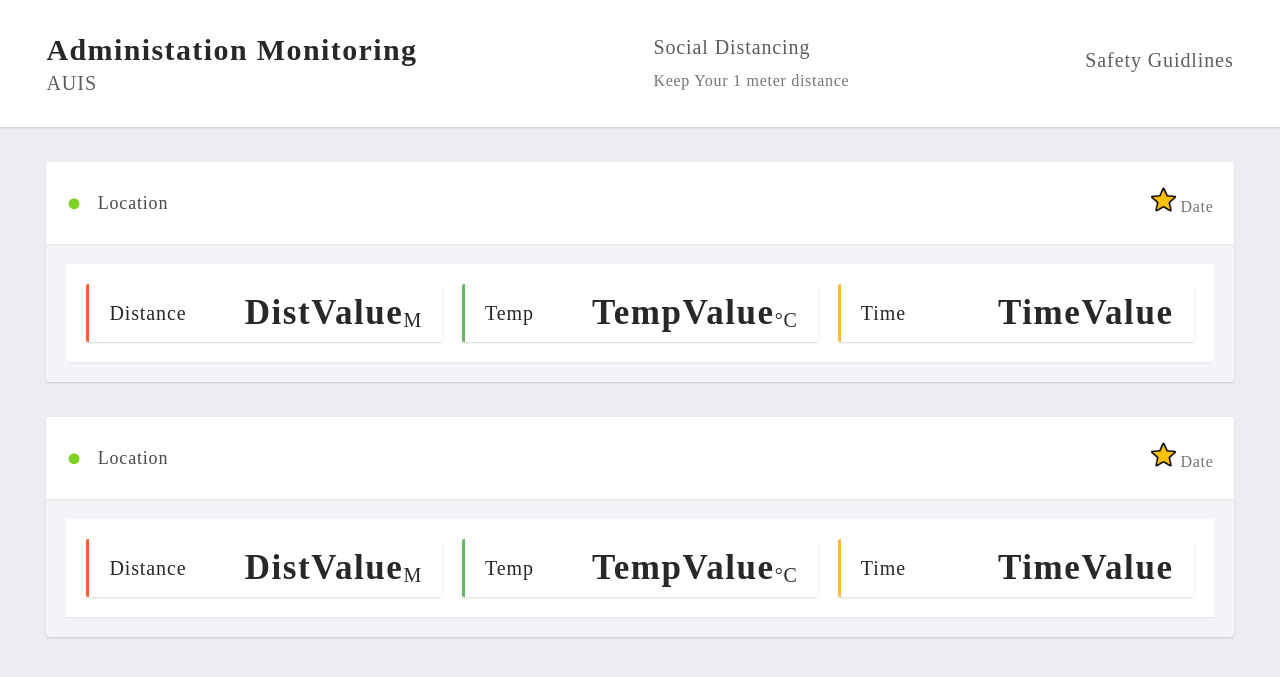
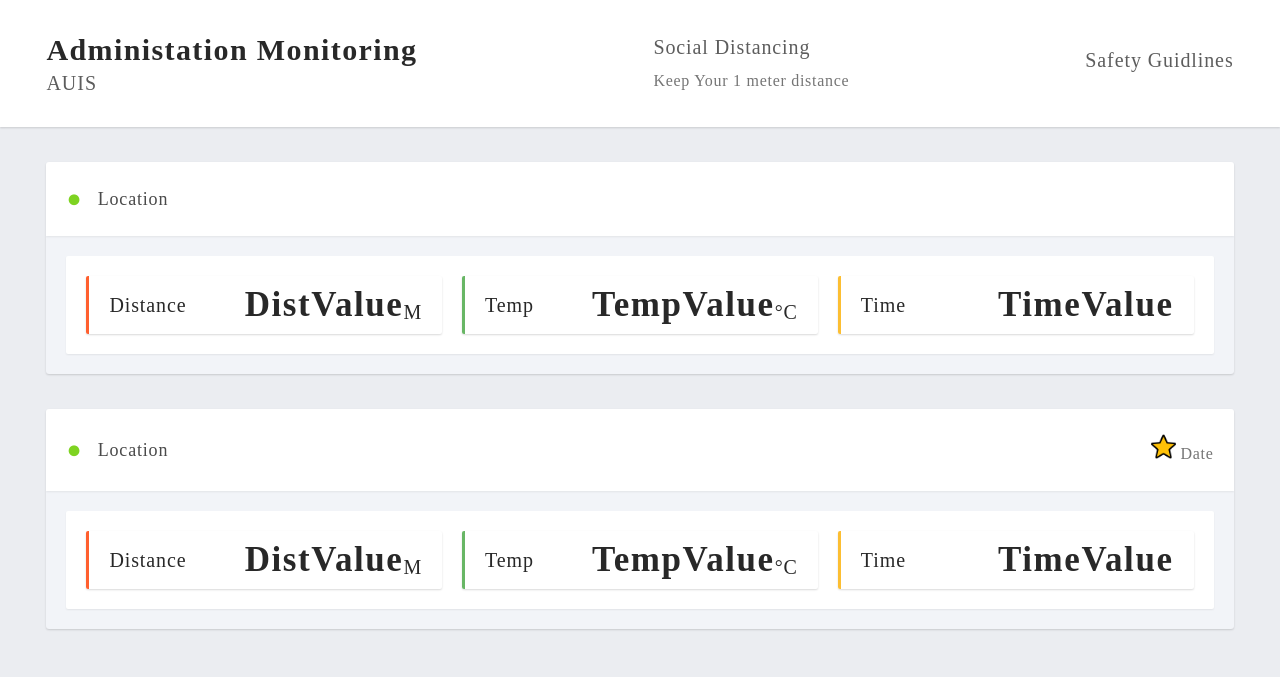
Before and after one commit to Sal306/Distance-Monitoring, a PHP site: page / in a window 1280 px wide. Shown: the top 677 px of the page. Run offline with PHP 8.4, Linux system fonts and the light colour scheme; some libraries are stand-ins or nearby versions.

Commit message:
Arch 1st

```diff
--- a/index.php
+++ b/index.php
@@ -47,7 +47,7 @@
 						</span>
 						<h3 class="serv__name">Location</h3>
 					</div>
-					<div class="serv__ip">
+					<!-- <div class="serv__ip">
 							<span>
 								  	<div class="star_container">
 													 <img src="img/star_empty.png" class="imgempty disable" />
@@ -55,7 +55,7 @@
 									  </div>
 							</span>
 							Date
-				</div>
+						</div> -->
 				</header>
 				<article class="serv__gpu">
 					<div class="serv__grid-3">
```
